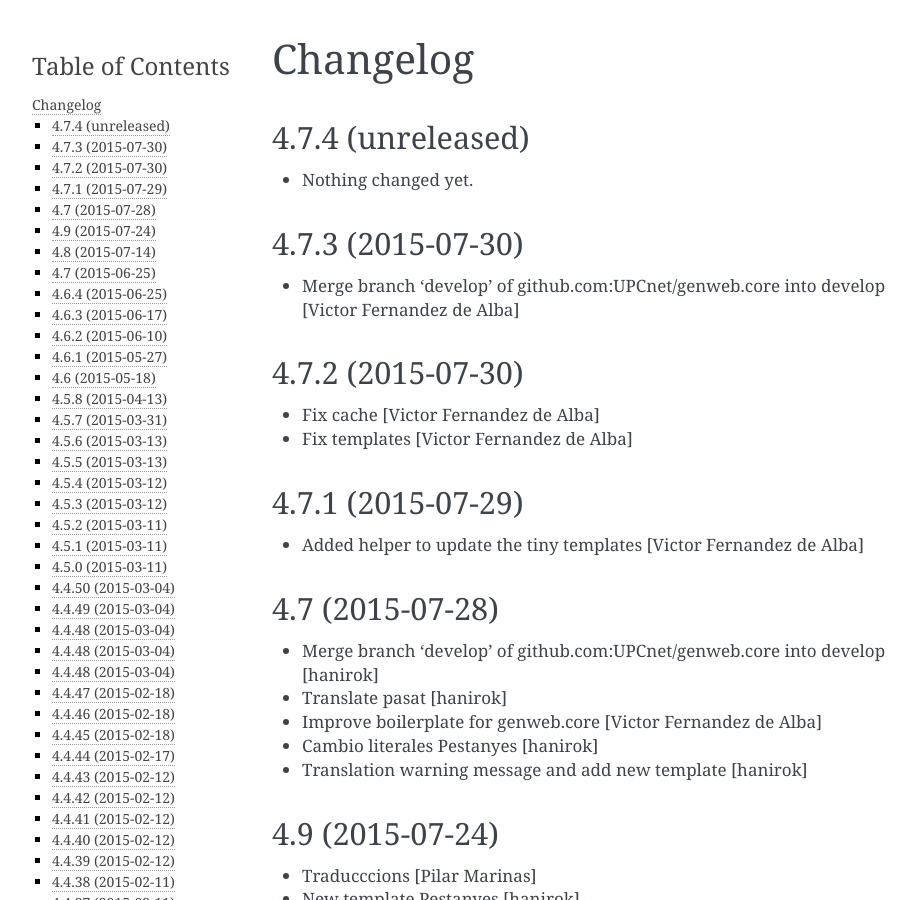
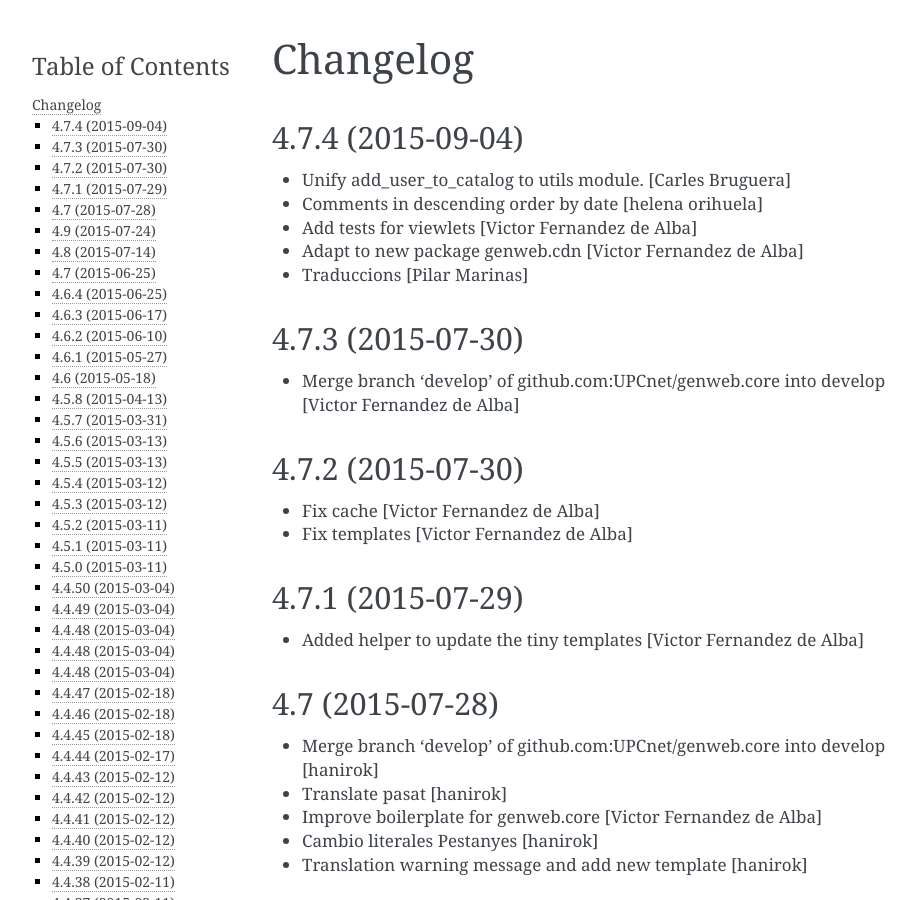
Before and after one commit to UPCnet/genweb.core, a Sphinx documentation site: the page built from docs/HISTORY.rst, in a window 1280 px wide and 900 px high. Shown: the whole window, without its empty margins (148-1064 px from the left). Built offline with Sphinx 7.4.7, drawn with Linux system fonts in a browser that asks for light colours.

Commit message:
Preparing release 4.7.4

```diff
--- a/docs/HISTORY.rst
+++ b/docs/HISTORY.rst
@@ -1,11 +1,14 @@
 Changelog
 =========
 
-4.7.4 (unreleased)
+4.7.4 (2015-09-04)
 ------------------
 
-- Nothing changed yet.
-
+* Unify add_user_to_catalog to utils module. [Carles Bruguera]
+* Comments in descending order by date [helena orihuela]
+* Add tests for viewlets [Victor Fernandez de Alba]
+* Adapt to new package genweb.cdn [Victor Fernandez de Alba]
+* Traduccions [Pilar Marinas]
 
 4.7.3 (2015-07-30)
 ------------------
--- a/setup.py
+++ b/setup.py
@@ -1,7 +1,7 @@
 from setuptools import setup, find_packages
 import os
 
-version = '4.7.4.dev0'
+version = '4.7.4'
 
 README = open('README.rst').read()
 HISTORY = open(os.path.join('docs', 'HISTORY.rst')).read()
```
